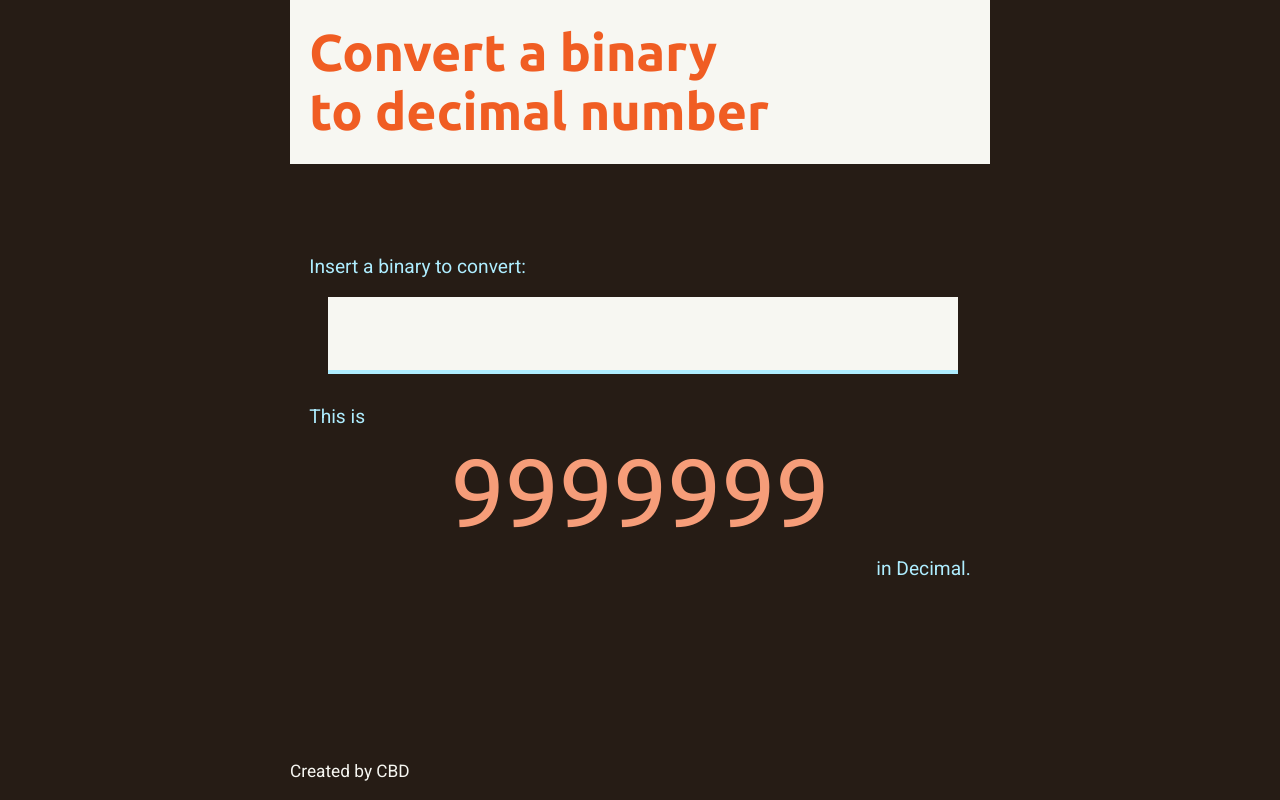
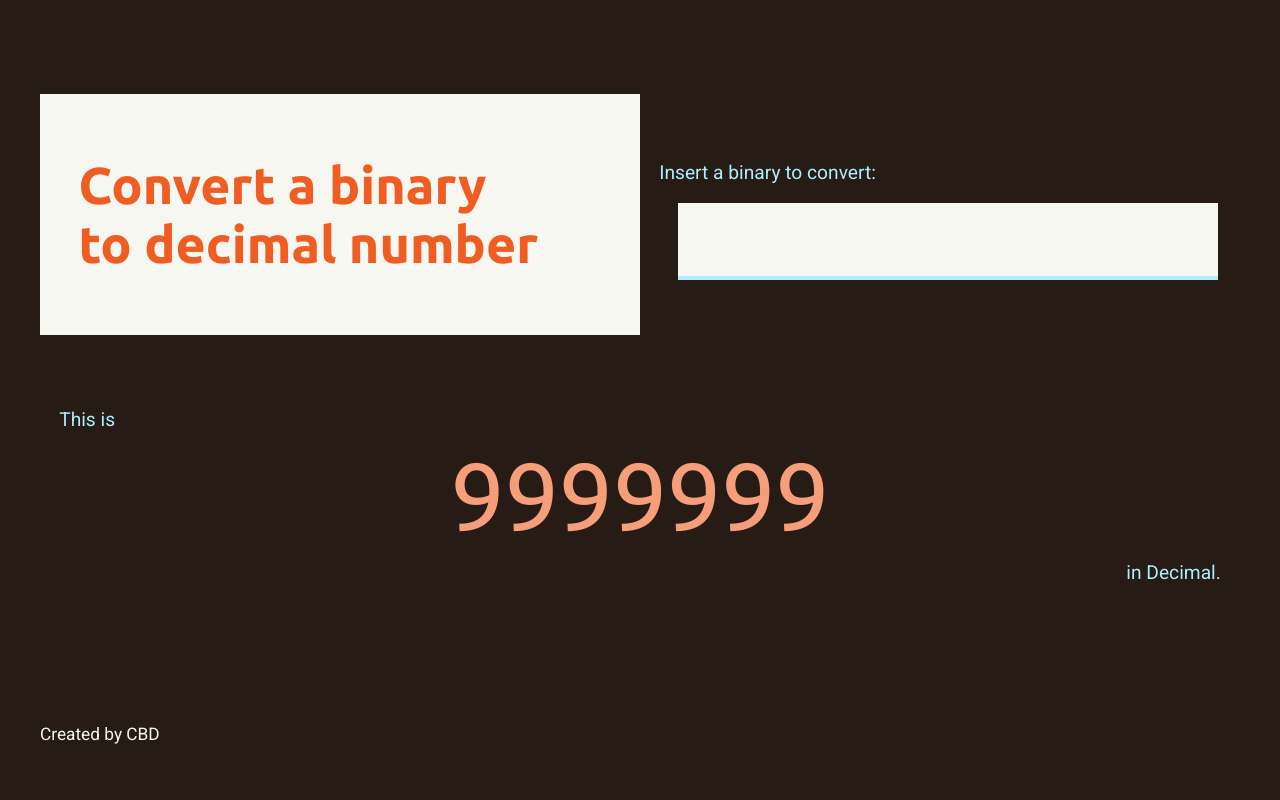
Before and after one commit to ClaudioDutra/Binary2Decimal, a website: page index.html in a window 1280 px wide. Drawn offline with Linux system fonts and the light colour scheme.

Commit message:
Feature: Adjust page to desktop

```diff
--- a/index.html
+++ b/index.html
@@ -8,12 +8,12 @@
     <title>Binany 2 Decimal</title>
 </head>
 <body>
+    <main>
         <header>
             <H1>
                 Convert a binary <br>to decimal number
             </H1>
         </header>
-    <main>
         <fieldset>
             <label for="binary">Insert a binary to convert:</label> <br>
             <input type="number">
@@ -23,9 +23,9 @@
             <div id="result"> 9999999 </div>
             <div> in Decimal.</div>
         </div>
-    </main>
         <footer>
             <p>Created by CBD</p>
         </footer>
+    </main>
 </body>
 </html>
--- a/style/style.css
+++ b/style/style.css
@@ -22,34 +22,34 @@ body, html {
 body {
     background-color: var(--color-background-primary);
     display: flex;
-    flex-direction: column;
-    align-items: center;
+    justify-content: center;
+}
+
+main {
+    width: 100%;
+    max-width: 700px;
+    min-width: 300px;
+
+    font-family: 'Roboto', sans-serif;
+    color: var(--color-text-primary);
+    font-size: 2rem;
+    min-height: 60%;
+    display: flex;
+    flex-flow: column wrap;
     justify-content: space-between;
 }
 
-header, main, footer {
-    width: 100%;
-    max-width: 700px;
-    min-width: 300px;
-}
-
-header {
+main header {
     background-color: var(--color-background-secondary);
 }
 
-header h1 {
+main header h1 {
     color: var(--color-text-title);
     font-size: 5.4rem;
     font-family: 'Ubuntu', sans-serif;
     padding: 2.4rem 2rem;
 }
 
-main {
-    font-family: 'Roboto', sans-serif;
-    color: var(--color-text-primary);
-    font-size: 2rem;
-    min-height: 60%;
-}
 
 main fieldset {
     border: none;
@@ -89,9 +89,45 @@ main div:last-child {
     align-self: flex-end;
 }
 
-footer {
+main footer {
     color: var(--color-text-footer);
     font-family: 'Roboto', sans-serif;
     font-size: 1.8rem;
     margin: 2rem 0rem;
 }
+
+@media(min-width: 1200px) {
+
+    main header {
+        grid-area: header;
+        padding: 4rem 2rem;
+    }
+    main fieldset {
+        grid-area: binary;
+        align-self: center;
+    }
+
+    main div {
+        grid-area: result;
+    }
+
+    main footer {
+        grid-area: footer;
+        margin-top: 5rem;
+    }
+
+    main {
+        max-width: 1200px;
+        margin-top: 6rem;
+        display: grid;
+        grid-template-columns: repeat(2, 1fr);
+        grid-template-rows: auto;
+        grid-template-areas:
+            "header binary"
+            "result result"
+            "footer .";
+        justify-content: space-between;
+        align-content: space-around;
+    }
+
+}
```
Lines whose indentation alone changed are shown as unchanged.
